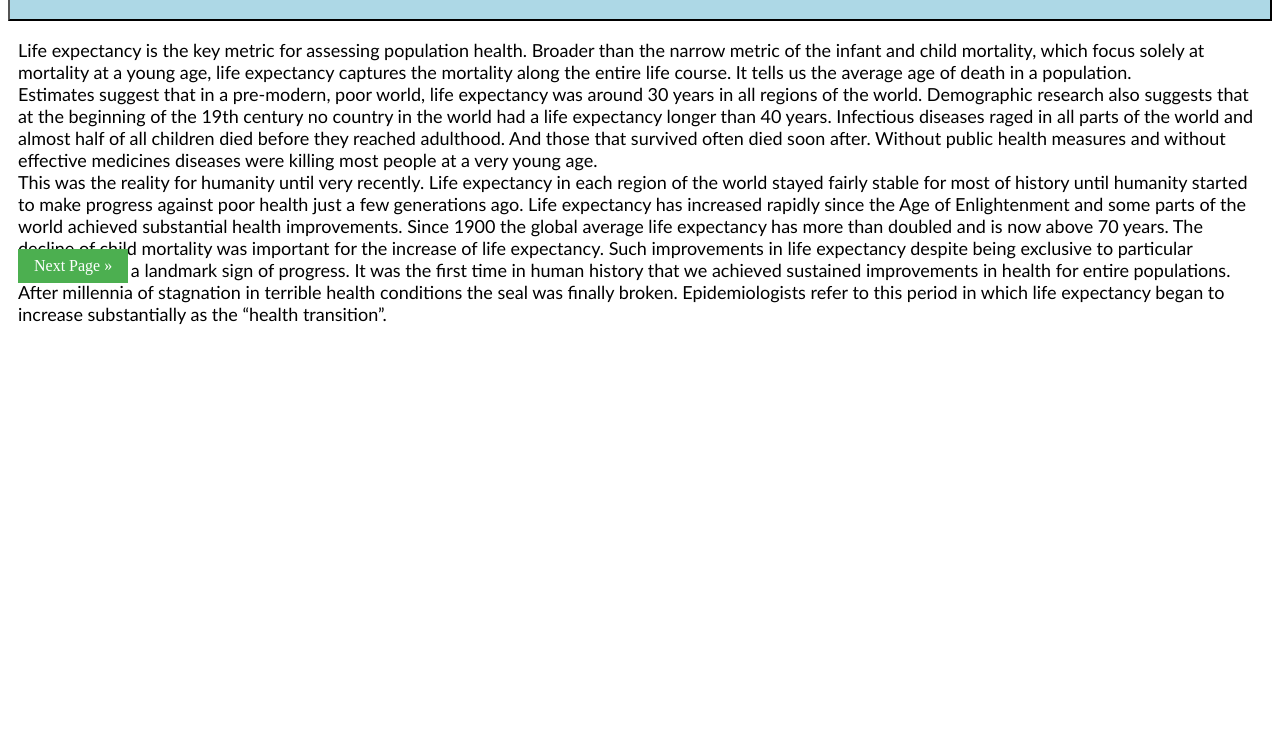
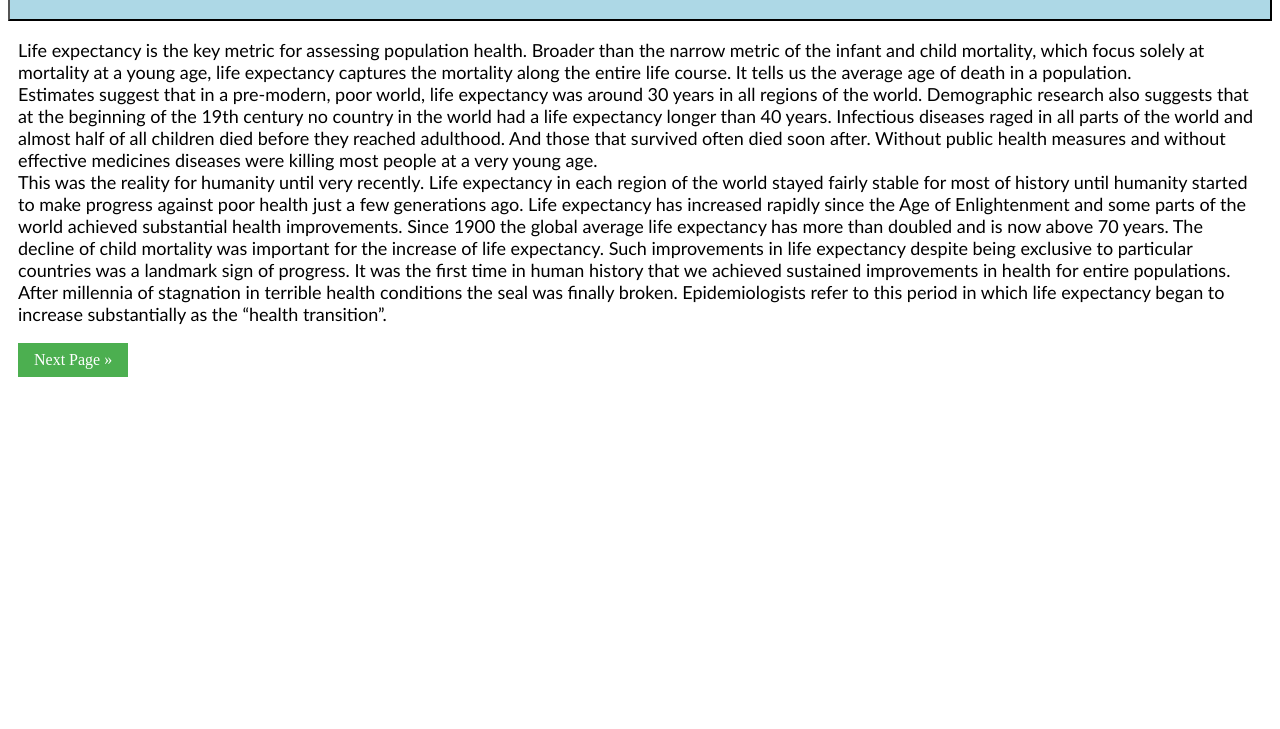
Before and after one commit to rajeevujain/.github.io, a plain HTML site: page index.html in a window 1280 px wide. Shown: the part 71-800 px from the top of the page. Drawn offline with nearby package versions, Linux system fonts and the light colour scheme; no server answers.

Commit message:
Add files via upload

```diff
--- a/style.css
+++ b/style.css
@@ -23,7 +23,7 @@
 .MainContent {
 color: black; font-size: 18px;
 font-family: Calibri;
-height: 210px;
+
 margin-left: 10px;
 margin-right: 10px;
 }
```
